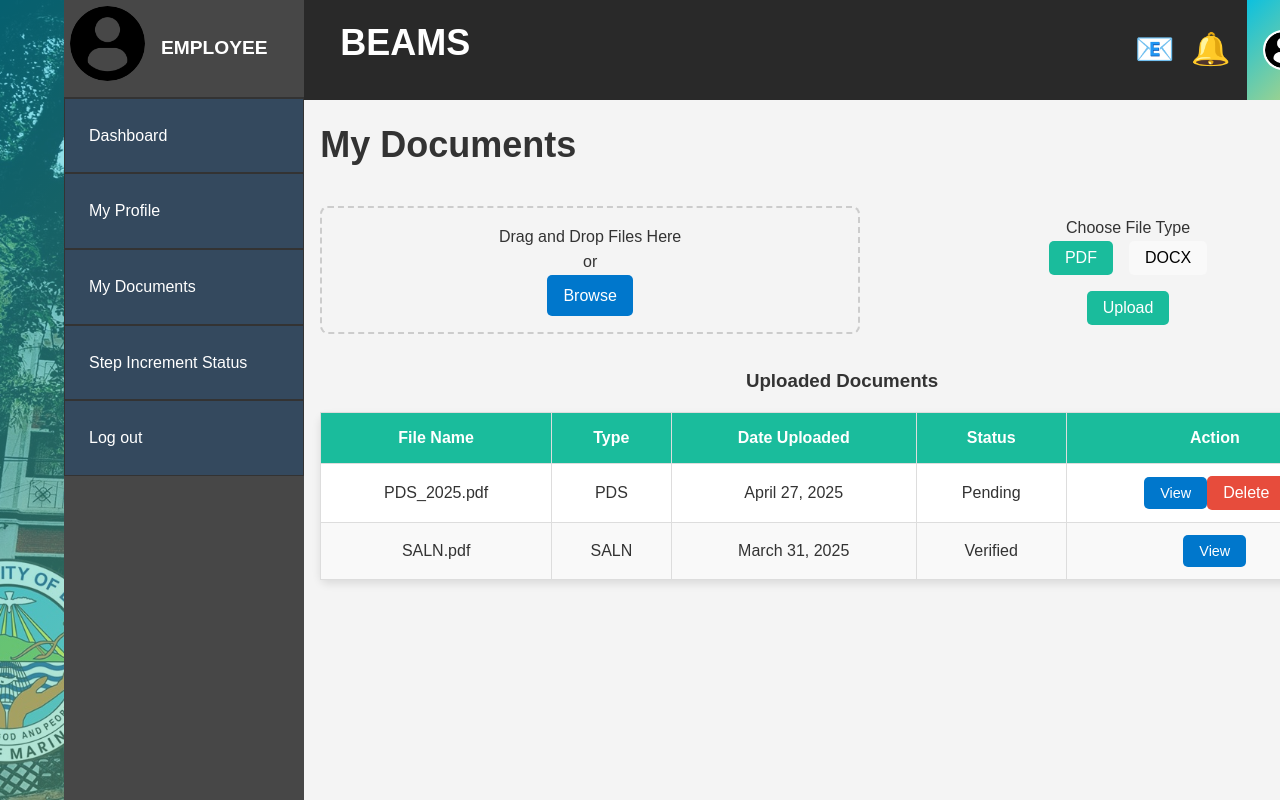
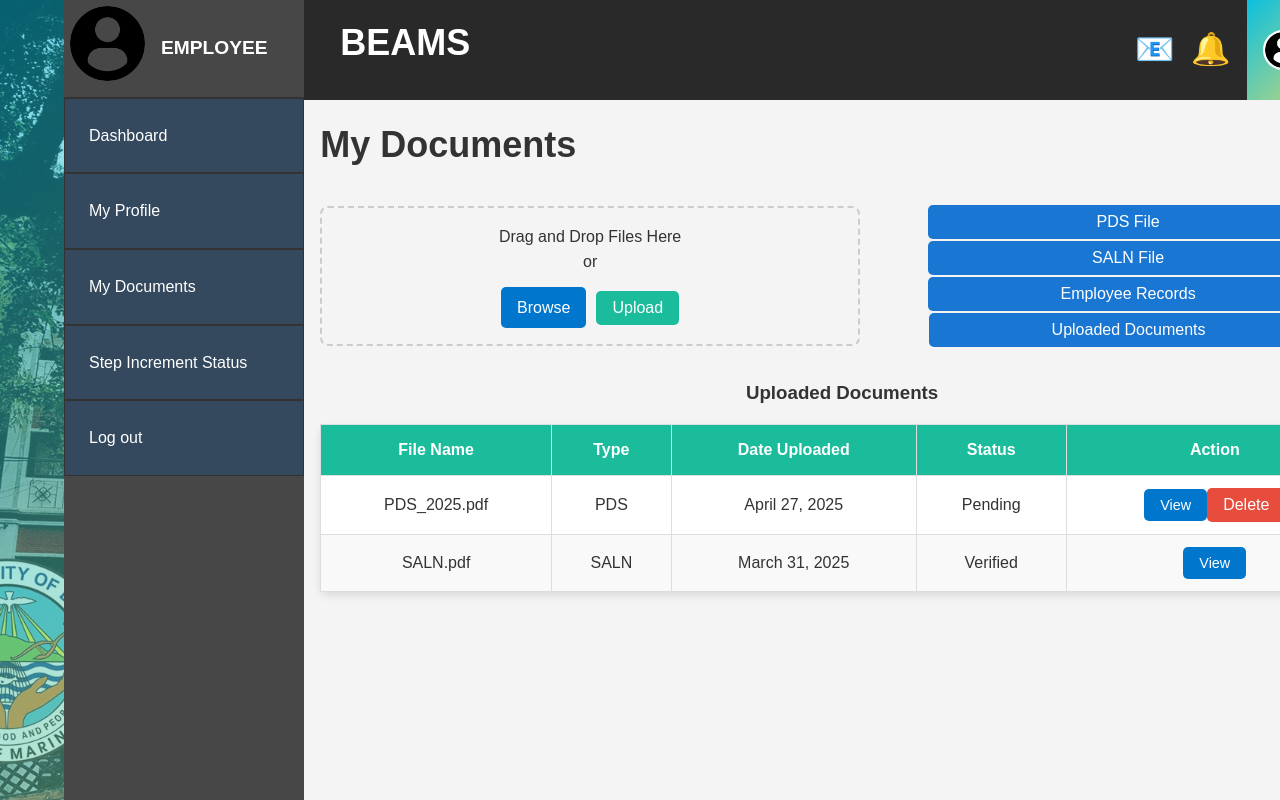
Before and after one commit to Astel2004/BEAMS-Capstone-master, a React app in the folder src/: page /my-documents in a window 1280 px wide. Built offline with nearby package versions, Linux system fonts and the light colour scheme; the HTML template or start-up script is replaced by a standard one.

Commit message:
Documents File Upload Modification

```diff
--- a/src/src/components/MyDocumentsComp.jsx
+++ b/src/src/components/MyDocumentsComp.jsx
@@ -19,7 +19,6 @@ const MyDocumentsComp = () => {
       status: "Verified",
     },
   ]); // Example uploaded documents
-  const [fileType, setFileType] = useState("PDF"); // State for selected file type
   const [file, setFile] = useState(null); // State for the selected file
   const navigate = useNavigate(); // Initialize useNavigate
 
@@ -29,9 +28,12 @@ const MyDocumentsComp = () => {
 
   const handleUpload = () => {
     if (file) {
+      let type = "Other";
+      if (file.type === "application/pdf") type = "PDF";
+      else if (file.type.startsWith("image/")) type = "Image";
       const newDocument = {
         fileName: file.name,
-        type: fileType,
+        type,
         dateUploaded: new Date().toLocaleDateString(),
         status: "Pending",
       };
@@ -103,37 +105,50 @@ const MyDocumentsComp = () => {
         {/* File Upload Section */}
         <div className="file-upload-section">
           <div className="file-drop-area">
-            <p>Drag and Drop Files Here</p>
-            <p>or</p>
+            {file ? (
+              <div className="selected-file-info">
+                <p>
+                  <b>Selected file:</b> {file.name}
+                </p>
+                <p>
+                  <b>Type:</b> {file.type}
+                </p>
+                <p>
+                  <b>Size:</b> {(file.size / 1024).toFixed(2)} KB
+                </p>
+              </div>
+            ) : (
+              <>
+                <p>Drag and Drop Files Here</p>
+                <p>or</p>
+              </>
+            )}
             <input
               type="file"
               id="fileInput"
+              accept=".pdf,image/*"
               onChange={handleFileChange}
               style={{ display: "none" }}
             />
             <label htmlFor="fileInput" className="browse-button">
               Browse
             </label>
+            <button
+              className="upload-button"
+              onClick={handleUpload}
+              disabled={!file}
+              style={{ marginLeft: "10px" }}
+            >
+              Upload
+            </button>
           </div>
           <div className="file-type-section">
-            <p>Choose File Type</p>
             <div className="file-type-buttons">
-              <button
-                className={fileType === "PDF" ? "active" : ""}
-                onClick={() => setFileType("PDF")}
-              >
-                PDF
-              </button>
-              <button
-                className={fileType === "DOCX" ? "active" : ""}
-                onClick={() => setFileType("DOCX")}
-              >
-                DOCX
-              </button>
+              <button className="type-btn">PDS File</button>
+              <button className="type-btn">SALN File</button>
+              <button className="type-btn">Employee Records</button>
+              <button className="type-btn">Uploaded Documents</button>
             </div>
-            <button className="upload-button" onClick={handleUpload}>
-              Upload
-            </button>
           </div>
         </div>
 
--- a/src/src/styles/MyDocuments.css
+++ b/src/src/styles/MyDocuments.css
@@ -34,9 +34,14 @@
     text-align: center;
   }
 
+.file-type-buttons {
+    display: flex;
+    flex-direction: column;
+    align-items: center;
+  }
+
   .file-type-buttons button {
     padding: 0.5rem 1rem;
-    margin: 0 0.5rem;
     border: none;
     border-radius: 5px;
     cursor: pointer;
@@ -124,3 +129,24 @@
   .document-content{
     width: 70rem;
   }
+
+  .selected-file-info {
+    margin-top: 10px;
+    color: #1976d2;
+    font-weight: bold;
+  }
+
+  .type-btn {
+    margin: 1px;
+    padding: 6px 16px;
+    border: none;
+    border-radius: 4px;
+    background: #1976d2;
+    color: #fff;
+    cursor: pointer;
+    max-width: 100%;
+    width: 25rem;
+  }
+  .type-btn:last-child {
+    margin-right: 0;
+  }
```
